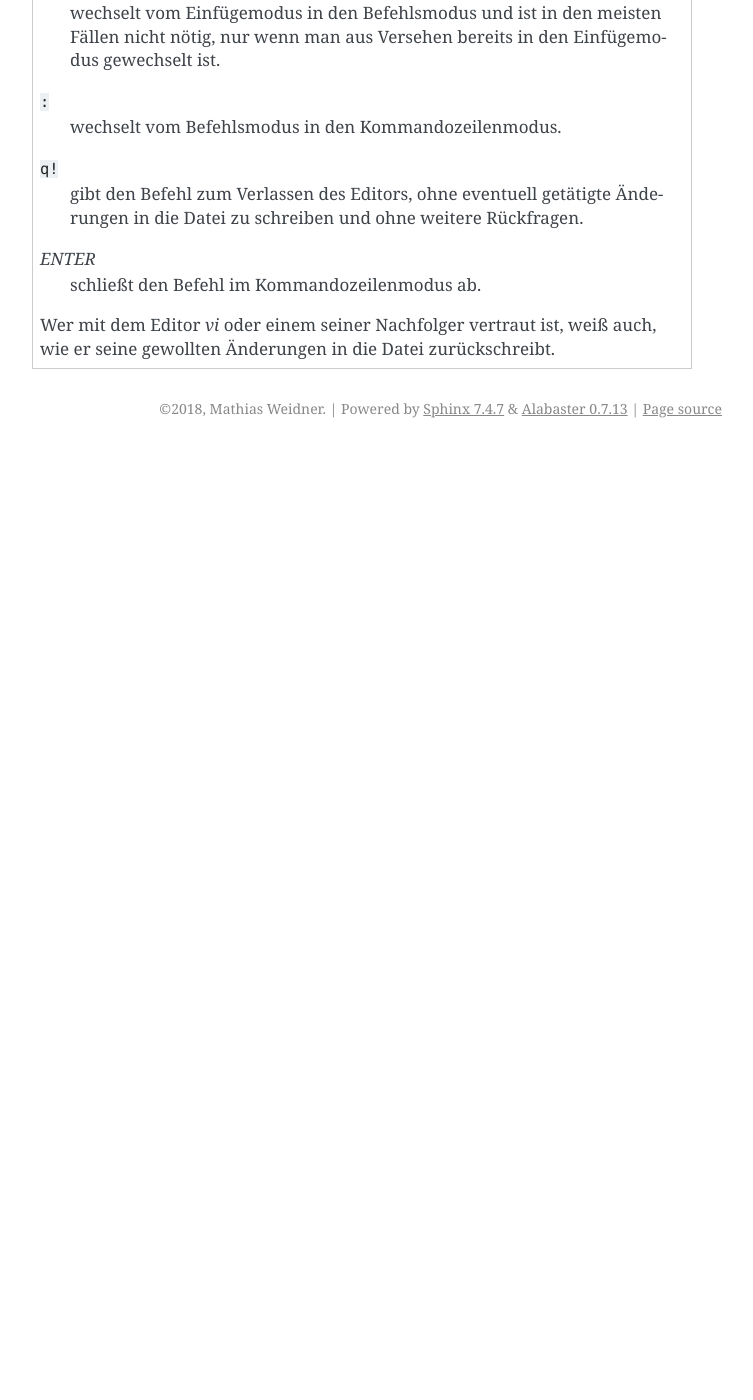
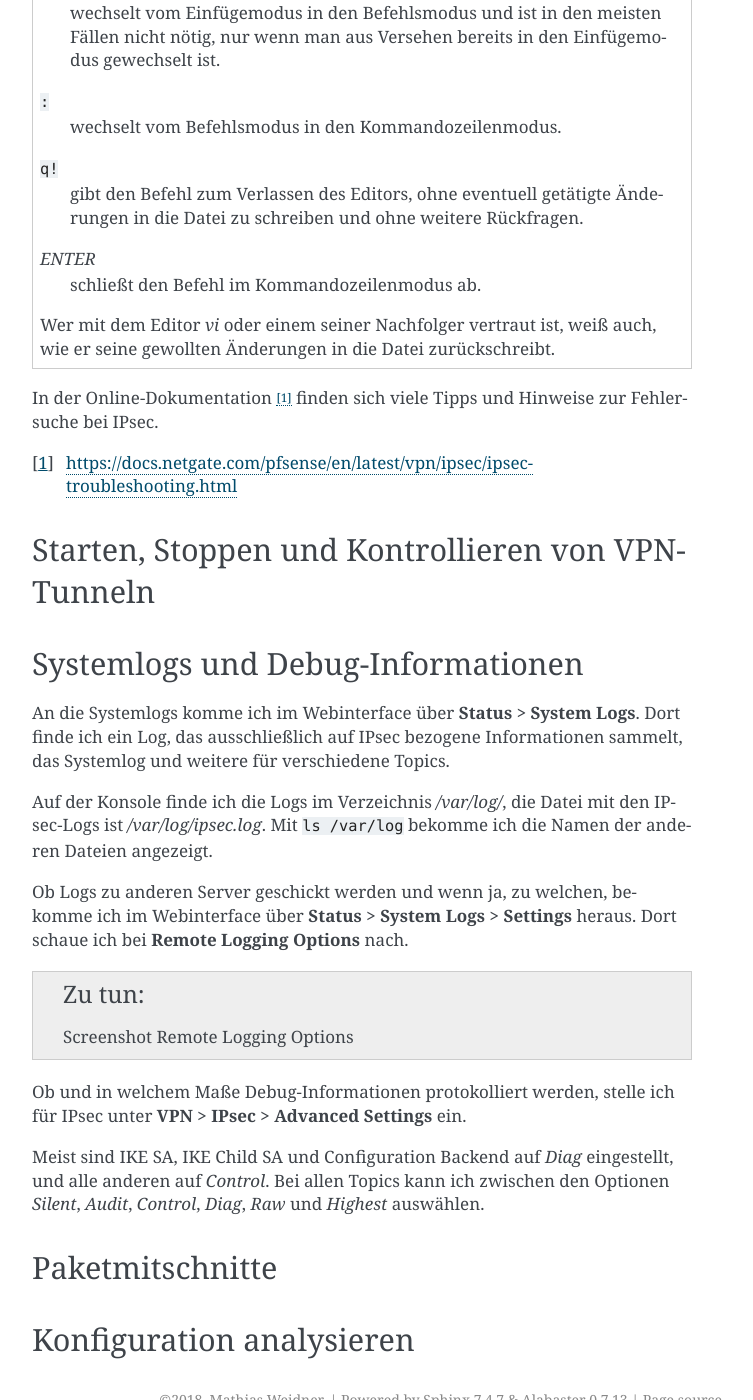
Before and after one commit to matwei-books/Fehlersuche-bei-IPsec-VPN-mit-IKEv2, a Sphinx documentation site: the page built from source/software/pfsense.rst, in a window 1280 px wide and 1400 px high, scrolled down 999 px. Shown: the whole window, without its empty margins (388-1141 px from the left). Built offline with Sphinx 7.4.7, drawn with Linux system fonts in a browser that asks for light colours; before the commit the page ends 1447 px from its top, so only the background shows below that; some of the changed text lies outside the part shown.

Commit message:
Hinweise zu Logs und Debug-Information

```diff
--- a/source/software/pfsense.rst
+++ b/source/software/pfsense.rst
@@ -66,3 +66,43 @@ Configuration-Cache, so dass die geänderten Einstellungen aktiv werden.
    Wer mit dem Editor *vi* oder einem seiner Nachfolger vertraut ist,
    weiß auch, wie er seine gewollten Änderungen in die Datei
    zurückschreibt.
+
+In der Online-Dokumentation [#]_ finden sich viele Tipps und Hinweise
+zur Fehlersuche bei IPsec.
+
+.. [#] https://docs.netgate.com/pfsense/en/latest/vpn/ipsec/ipsec-troubleshooting.html
+
+Starten, Stoppen und Kontrollieren von VPN-Tunneln
+--------------------------------------------------
+
+Systemlogs und Debug-Informationen
+----------------------------------
+
+An die Systemlogs komme ich im Webinterface über **Status > System Logs**.
+Dort finde ich ein Log, das ausschließlich auf IPsec bezogene
+Informationen sammelt, das Systemlog und weitere für verschiedene
+Topics.
+
+Auf der Konsole finde ich die Logs im Verzeichnis */var/log/*, die Datei
+mit den IPsec-Logs ist */var/log/ipsec.log*. Mit ``ls /var/log`` bekomme
+ich die Namen der anderen Dateien angezeigt.
+
+Ob Logs zu anderen Server geschickt werden und wenn ja, zu welchen,
+bekomme ich im Webinterface über **Status > System Logs > Settings**
+heraus. Dort schaue ich bei **Remote Logging Options** nach.
+
+.. todo:: Screenshot Remote Logging Options
+
+Ob und in welchem Maße Debug-Informationen protokolliert werden, stelle
+ich für IPsec unter **VPN > IPsec > Advanced Settings** ein.
+
+Meist sind IKE SA, IKE Child SA und Configuration Backend auf
+*Diag* eingestellt, und alle anderen auf *Control*.
+Bei allen Topics kann ich zwischen den Optionen *Silent*, *Audit*,
+*Control*, *Diag*, *Raw* und *Highest* auswählen.
+
+Paketmitschnitte
+----------------
+
+Konfiguration analysieren
+-------------------------
```
